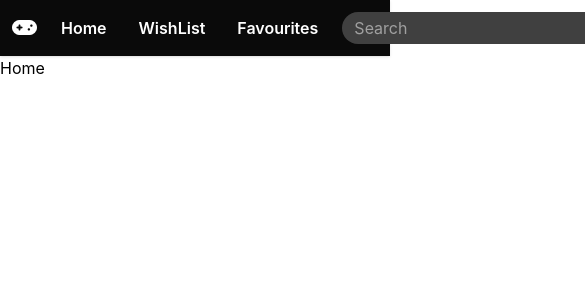
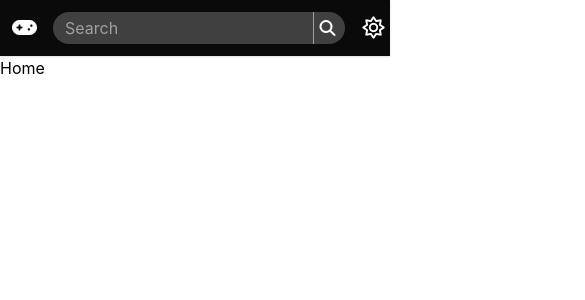
Before and after one commit to KunalSambyal/Games-Library, a React (Vite) app: page / in a window 390 px wide. Shown: the top 300 px of the page, 585 px wide, since content can reach past the window. Built offline with nearby package versions, Linux system fonts and the light colour scheme.

Commit message:
Sperated theme button logic and Hmamenu logic

```diff
--- /dev/null
+++ b/src/components/HamMenu.tsx
@@ -0,0 +1,9 @@
+function HamMenu() {
+    return (
+        <button className="dark:hover:bg-neutral-700 hover:bg-neutral-200 duration-200 rounded-full p-1 cursor-pointer text-xl md:hidden block">
+            <i className="fa-solid fa-bars"></i>
+        </button>
+    );
+}
+
+export default HamMenu;
--- a/src/components/Navbar.tsx
+++ b/src/components/Navbar.tsx
@@ -1,5 +1,7 @@
 import { useEffect, useState, type ReactElement } from "react";
 import { Link } from "react-router-dom";
+import HamMenu from "./HamMenu";
+import ThemeButton from "./ThemeButton";
 
 interface NavbarProps {
     logoIcon: ReactElement;
@@ -9,45 +11,23 @@ interface NavbarProps {
 type Theme = "light" | "dark";
 
 const Navbar = ({ logoIcon, navbarLinks }: NavbarProps) => {
-    const [theme, setTheme] = useState<Theme>(() => {
-        const savedTheme = localStorage.getItem("theme") as Theme;
-        return savedTheme || "light";
-    });
-    useEffect(() => {
-        const rootElement = window.document.documentElement;
-
-        if (theme === "light") {
-            rootElement.classList.add("dark");
-        } else {
-            rootElement.classList.remove("dark");
-        }
-        localStorage.setItem("theme", theme);
-    }, [theme]);
-
-    function handleThemeToggle() {
-        setTheme((prevTheme) => (prevTheme === "light" ? "dark" : "light"));
-    }
-
-    const themeButtonIcon: ReactElement =
-        theme === "light" ? (
-            <i className="fa-regular fa-sun"></i>
-        ) : (
-            <i className="fa-regular fa-moon"></i>
-        );
     return (
         <div className="dark:bg-neutral-950 dark:text-white flex h-14 items-center justify-between px-3 sm:px-6 gap-x-4 shadow-sm">
             {/* Logo */}
-            <div className="sm:text-2xl text-xl cursor-pointer dark:hover:text-yellow-200 hover:text-yellow-400 duration-200">
+            <Link
+                to={"/"}
+                className="sm:text-2xl text-xl cursor-pointer dark:hover:text-yellow-200 hover:text-yellow-400 duration-200"
+            >
                 {logoIcon}
-            </div>
+            </Link>
 
             {/* Nav Links */}
-            <div className="h-full flex items-center">
+            <div className="h-full md:flex items-center hidden">
                 <ul className="flex items-center gap-x-4">
                     {navbarLinks.map((link, index) => (
                         <li key={link}>
                             <Link
-                                className="hover:bg-neutral-600 px-2 py-1 rounded-sm font-semibold"
+                                className="dark:hover:bg-neutral-600 hover:bg-neutral-200 duration-200 px-2 py-1 rounded-sm font-semibold"
                                 to={
                                     index === 0
                                         ? "/"
@@ -64,7 +44,7 @@ const Navbar = ({ logoIcon, navbarLinks }: NavbarProps) => {
             {/* Search and Theme */}
             <div className="flex items-center max-w-xl w-full gap-x-2 ">
                 {/* Search Bar */}
-                <div className="w-full bg-neutral-700 rounded-full flex ">
+                <div className="w-full dark:bg-neutral-700 bg-neutral-200 rounded-full flex ">
                     {/* Input For Search */}
                     <input
                         type="text"
@@ -73,23 +53,16 @@ const Navbar = ({ logoIcon, navbarLinks }: NavbarProps) => {
                     />
 
                     {/* Search Button */}
-                    <button className="pr-1 bg-none duration-200 hover:text-amber-200 hover:cursor-pointer border-l border-neutral-400 w-8 h-8 flex items-center justify-center">
+                    <button className="pr-1 bg-none duration-200 dark:hover:text-amber-200 hover:text-amber-400 hover:cursor-pointer border-l border-neutral-400 w-8 h-8 flex items-center justify-center">
                         <i className="fa-solid fa-magnifying-glass"></i>
                     </button>
                 </div>
 
                 {/* Theme Button */}
-                <button
-                    className="p-2 hover:bg-neutral-700 hover:text-amber-200 duration-200 rounded-full cursor-pointer flex justify-center items-center"
-                    onClick={handleThemeToggle}
-                >
-                    {themeButtonIcon}
-                </button>
+                <ThemeButton />
 
                 {/* HamMenu Button */}
-                <button className="hidden">
-                    <i className="fa-solid fa-bars"></i>
-                </button>
+                <HamMenu />
             </div>
         </div>
     );
--- /dev/null
+++ b/src/components/ThemeButton.tsx
@@ -0,0 +1,41 @@
+import { useState, useEffect, type ReactElement } from "react";
+
+type Theme = "light" | "dark";
+
+function ThemeButton() {
+    const [theme, setTheme] = useState<Theme>(() => {
+        const savedTheme = localStorage.getItem("theme") as Theme;
+        return savedTheme || "light";
+    });
+    useEffect(() => {
+        const rootElement = window.document.documentElement;
+
+        if (theme === "light") {
+            rootElement.classList.add("dark");
+        } else {
+            rootElement.classList.remove("dark");
+        }
+        localStorage.setItem("theme", theme);
+    }, [theme]);
+
+    function handleThemeToggle() {
+        setTheme((prevTheme) => (prevTheme === "light" ? "dark" : "light"));
+    }
+
+    const themeButtonIcon: ReactElement =
+        theme === "light" ? (
+            <i className="fa-regular fa-sun"></i>
+        ) : (
+            <i className="fa-regular fa-moon"></i>
+        );
+    return (
+        <button
+            className="p-2 dark:hover:bg-neutral-700 hover:bg-neutral-200 dark:hover:text-amber-200 hover:text-amber-400 duration-200 rounded-full cursor-pointer flex justify-center items-center text-xl"
+            onClick={handleThemeToggle}
+        >
+            {themeButtonIcon}
+        </button>
+    );
+}
+
+export default ThemeButton;
```
